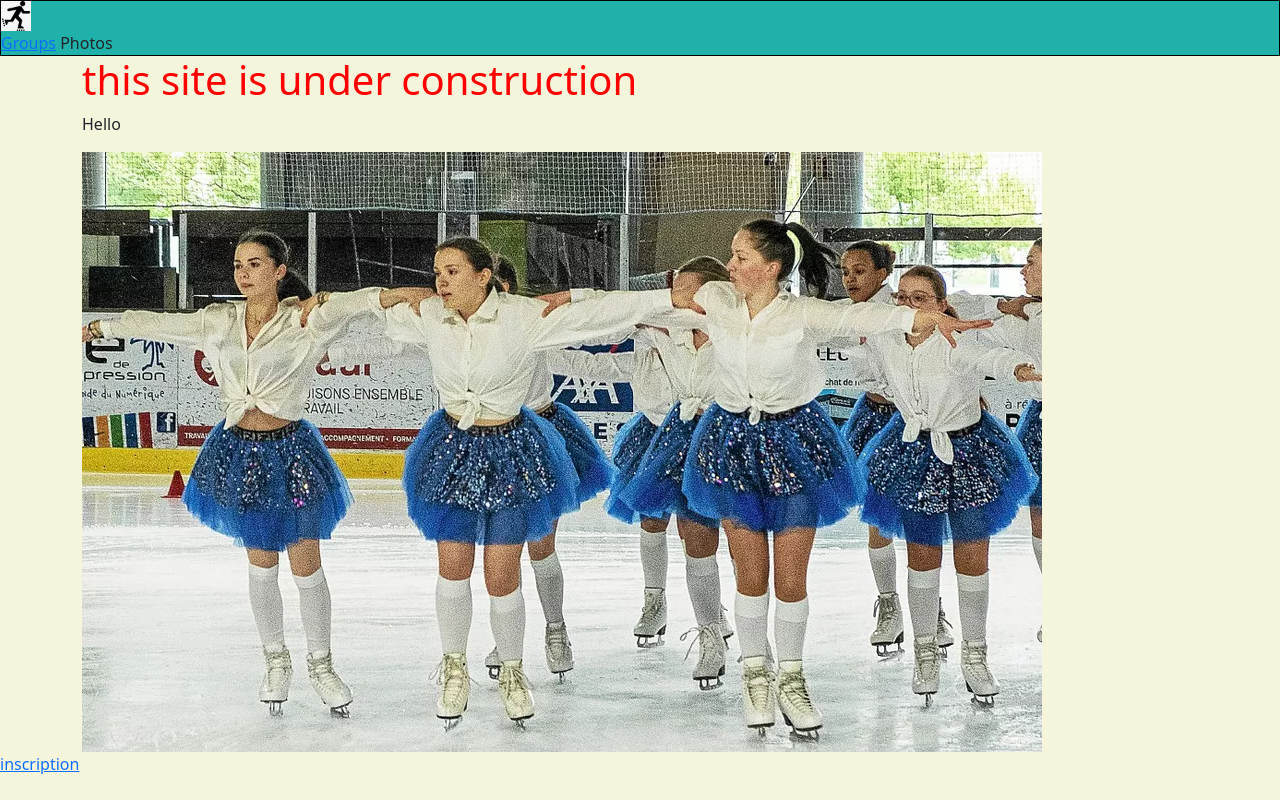
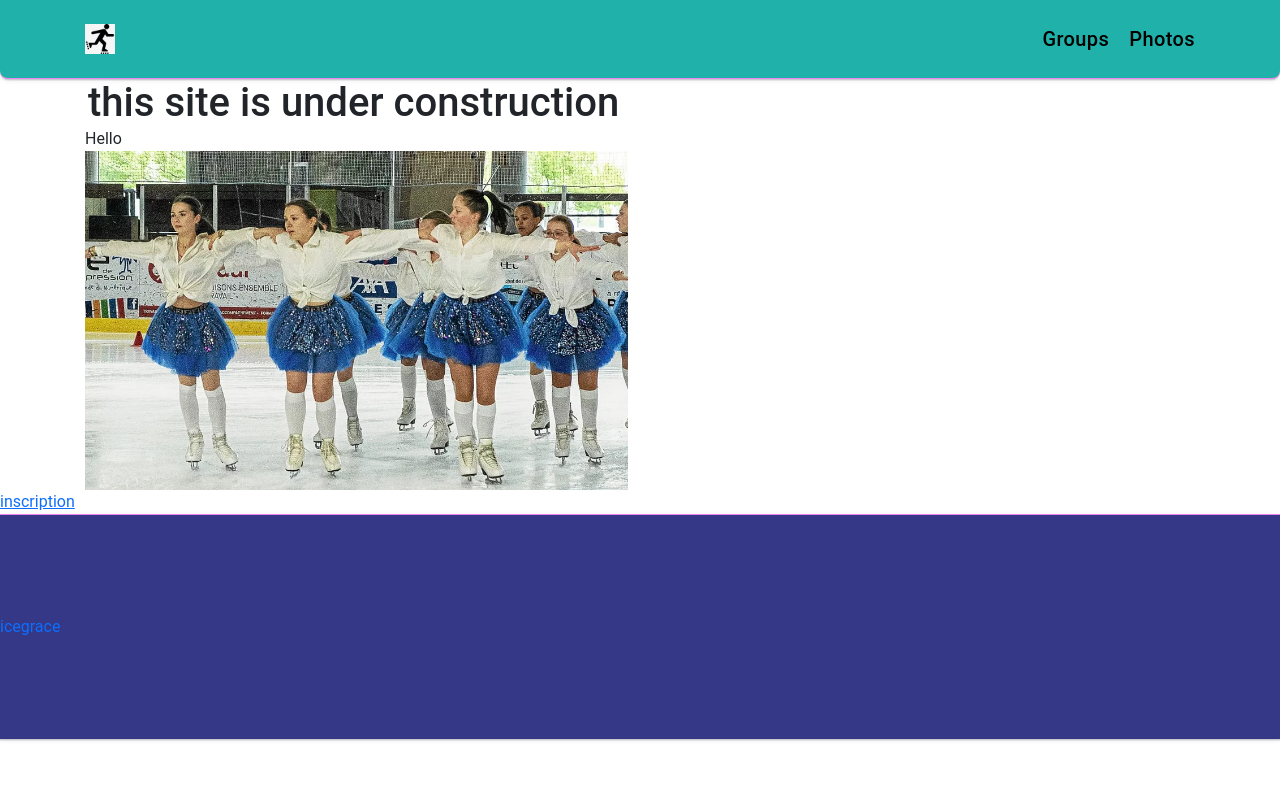
Before and after one commit to vika-tsymbaliyk/task-for-ola, a plain HTML site: page index.html in a window 1280 px wide. Drawn offline with nearby package versions, Linux system fonts and the light colour scheme.

Commit message:
header done

```diff
--- a/css/ecole.css
+++ b/css/ecole.css
@@ -1,7 +1,36 @@
+/* general styles */
+
 body {
-    background-color: beige;
+    font-family: "Roboto", sans-serif;
+    /* color: var(--color-slate); */
+  }
+  p,
+  h1,
+  h2,
+  h3,
+  h4,
+  h5,
+  h6 {
+    margin: 0;
+  }
+  /* ul {
+    padding: 0;
+    margin: 0;
+  }
+  button {
+    cursor: pointer;
+  }
+  address {
+    font-style: normal;
+  } */
+  img {
+    display: block;
+    max-width: 100%;
+    height: auto;
+  }
 
-}
+/*
+
 .construction{
     color: red;
 }
@@ -13,14 +42,79 @@ body {
 
 .email::before{
     content: "✉️";
+} */
+
+/* INDEX PAGE */
+
+.container {
+    width: 100%;
+    padding-left: 15px;
+    padding-right: 15px;
+    /* margin: 0 auto; */
+  }
+  .nav {
+    display: flex;
+    align-items: center;
+    justify-content: space-between;
+  }
+  .header {
+    width: 100%;
+    border-radius: 0 0 8px 8px;
+    padding-top: 24px;
+    padding-bottom: 24px;
+    background-color: lightseagreen;
+    z-index: 2;
+    position: sticky;
+    top: 0;
+    left: 0;
+    transition: all 0.5s ease;
+    border-bottom: 1px solid violet;
+    box-shadow: 0px 2px 1px rgba(46, 47, 66, 0.08),
+      0px 1px 1px rgba(46, 47, 66, 0.16), 0px 1px 6px rgba(46, 47, 66, 0.08);
+  }
+
+  .header.shrink {
+    padding-top: 8px;
+    padding-bottom: 8px;
+    background-color: gray;
+  }
+
+  .header-container {
+    /* border: 1px solid black; */
+
+    display: flex;
+    justify-content: space-between;
+
+  }
+.nav{
+    display: flex;
+    align-items: center;
+    justify-content: space-between;
+    gap: 20px;
 }
 
+.link{
+    text-decoration: none;
+}
 
-/* INDEX PAGE */
-.header-container{
-    border: 1px solid black;
-    background-color: lightseagreen;
+.header-link{
+    font-size: 20px;
+    font-weight: 500;
+    line-height: 1.5;
+    letter-spacing: 0.02em;
+    color: black;
 }
+  footer {
+    border-top: 1px solid violet;
+    box-shadow: 0px 2px 1px rgba(46, 47, 66, 0.08),
+      0px 1px 1px rgba(46, 47, 66, 0.16), 0px 1px 6px rgba(46, 47, 66, 0.08);
+  }
+  .footer-container{
+    /* border: 1px solid black; */
+    background-color: #343887;
+    padding-top: 100px;
+    padding-bottom: 100px;
+  }
 
 /* GROUPS PAGE */
 
--- a/index.html
+++ b/index.html
@@ -5,24 +5,22 @@
     	<meta name="viewport" content="width=device-width, initial-scale=1">
         <link href="https://cdn.jsdelivr.net/npm/bootstrap@5.1.3/dist/css/bootstrap.min.css" rel="stylesheet" integrity="sha384-1BmE4kWBq78iYhFldvKuhfTAU6auU8tT94WrHftjDbrCEXSU1oBoqyl2QvZ6jIW3" crossorigin="anonymous">
         <link href="css/ecole.css" rel="stylesheet">
-
         <title>Ecole de patinage</title>
     </head>
     <body>
-
-        <header>
-            <div class="header-container">
+<div >
+        <header class="header">
+            <div class=" container header-container">
                 <img src="img/logo.png" alt="logotype" height="30" width="30"/>
 
-                <nav>
-                    <a href="groups.html">Groups</a>
-                    <a>Photos</a>
+                <nav class="nav">
+                    <a class="link header-link" href="groups.html">Groups</a>
+                    <a class="link header-link" href="photos.html">Photos</a>
                 </nav>
             </div>
-
         </header>
 
-        <script src="https://cdn.jsdelivr.net/npm/bootstrap@5.1.3/dist/js/bootstrap.bundle.min.js" integrity="sha384-ka7Sk0Gln4gmtz2MlQnikT1wXgYsOg+OMhuP+IlRH9sENBO0LRn5q+8nbTov4+1p" crossorigin="anonymous"></script>
+        <!-- <script src="https://cdn.jsdelivr.net/npm/bootstrap@5.1.3/dist/js/bootstrap.bundle.min.js" integrity="sha384-ka7Sk0Gln4gmtz2MlQnikT1wXgYsOg+OMhuP+IlRH9sENBO0LRn5q+8nbTov4+1p" crossorigin="anonymous"></script> -->
         <main>
                 <div class="container">
                 <div class="row">
@@ -52,8 +50,15 @@
         </main>
 
         <footer>
+            <div class="footer-container">
+                <div class="logotype-wrap">
+                    <a class="link logotype" href="./index.html">ice<span>grace</span></a>
+                </div>
+
+            </div>
 
         </footer>
-
+    </div>
+    <script src="./js/header.js"></script>
     </body>
 </html>
--- /dev/null
+++ b/js/header.js
@@ -0,0 +1,9 @@
+const header = document.querySelector('.header');
+
+window.addEventListener('scroll', () => {
+  if (window.scrollY > 50) {
+    header.classList.add('shrink'); // Додаємо клас при скролі
+  } else {
+    header.classList.remove('shrink'); // Видаляємо клас, якщо повертаємось вгору
+  }
+});
--- a/js/rotate.js
+++ b/js/rotate.js
@@ -1,22 +1,22 @@
-   function rotateDIV() {
+//    function rotateDIV() {
 
-   var rotated = false;
+//    var rotated = false;
 
-    document.getElementById('construction').onmouseover = function() {
-        var div = document.getElementById('construction'),
-            deg = rotated ? 0 : 180;
+//     document.getElementById('construction').onmouseover = function() {
+//         var div = document.getElementById('construction'),
+//             deg = rotated ? 0 : 180;
 
-        div.style.mozTransform    = 'rotate('+deg+'deg)';
-        div.style.msTransform     = 'rotate('+deg+'deg)';
-        div.style.oTransform      = 'rotate('+deg+'deg)';
-        div.style.transform       = 'rotate('+deg+'deg)';
-        alert("ne touche pas mon suris")
+//         div.style.mozTransform    = 'rotate('+deg+'deg)';
+//         div.style.msTransform     = 'rotate('+deg+'deg)';
+//         div.style.oTransform      = 'rotate('+deg+'deg)';
+//         div.style.transform       = 'rotate('+deg+'deg)';
+//         alert("ne touche pas mon suris")
 
-        // div.style.mozTransform    = 'scale(2)';
-        // div.style.msTransform     = 'scale(2)';
-        // div.style.oTransform      = 'scale(2)';
-        // div.style.transform       = 'scale(2)';
+//         // div.style.mozTransform    = 'scale(2)';
+//         // div.style.msTransform     = 'scale(2)';
+//         // div.style.oTransform      = 'scale(2)';
+//         // div.style.transform       = 'scale(2)';
 
-        rotated = !rotated;
-    }
-}
+//         rotated = !rotated;
+//     }
+// }
```
